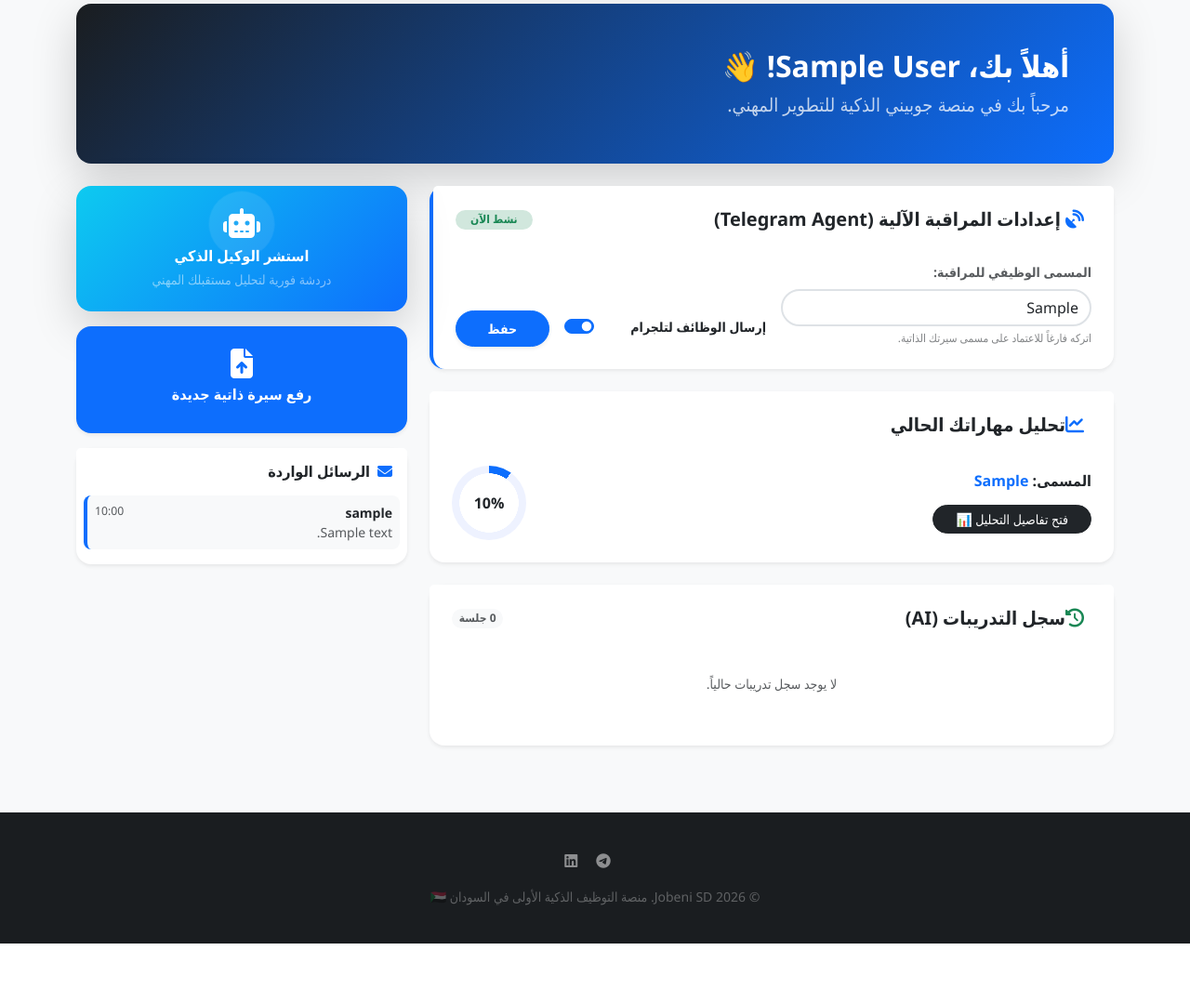
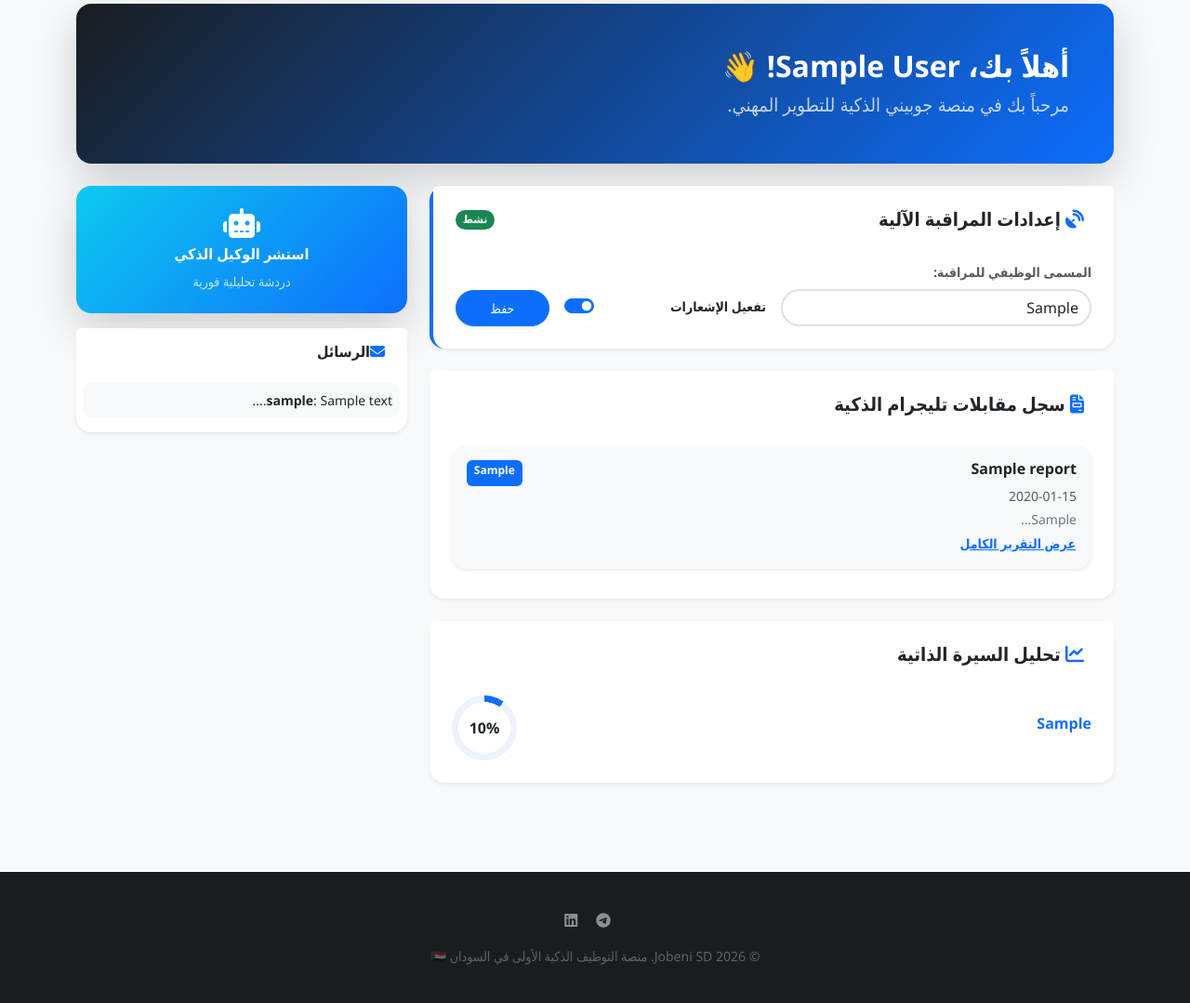
Before and after one commit to FlutterPro2024/Jobeni-SD, a Flask app: page /dashboard in a window 1280 px wide. Shown: the part 193-1272 px from the top of the page at 93% size. Before the commit the page ends 1208 px from the top, so only its background shows below. Run offline with Flask 3, Linux system fonts and the light colour scheme; a user stored in the database is signed in; tables that the repository leaves empty hold one stand-in row (values such as "Sample post"); one stand-in notice (Sample message) is shown; a database or web service that is not in the repository returns one stand-in record (values such as "Sample title"); data that the repository does not hold is empty; parts of the project's set-up code (start-up, migrations or seed data) failed here and were passed over.

Commit message:
Integrated Interview Reporting: Models, Bot, and Dashboard complete

```diff
--- a/app/templates/dashboard.html
+++ b/app/templates/dashboard.html
@@ -14,31 +14,25 @@
         <div class="col-lg-8">
             <div class="card border-0 shadow-sm rounded-4 bg-white mb-4 border-start border-primary border-4">
                 <div class="card-header bg-white border-0 pt-4 px-4 d-flex justify-content-between align-items-center">
-                    <h5 class="fw-bold mb-0 text-dark">
-                        <i class="fas fa-satellite-dish text-primary me-2"></i> إعدادات المراقبة الآلية (Telegram Agent)
-                    </h5>
-                    {% if current_user.agent_enabled %}
-                        <span class="badge bg-success-soft text-success rounded-pill px-3">نشط الآن</span>
-                    {% else %}
-                        <span class="badge bg-secondary-soft text-muted rounded-pill px-3">متوقف</span>
-                    {% endif %}
+                    <h5 class="fw-bold mb-0 text-dark"><i class="fas fa-satellite-dish text-primary me-2"></i> إعدادات المراقبة الآلية</h5>
+                    <span class="badge {% if current_user.agent_enabled %}bg-success{% else %}bg-secondary{% endif %} rounded-pill">
+                        {{ 'نشط' if current_user.agent_enabled else 'متوقف' }}
+                    </span>
                 </div>
                 <div class="card-body p-4">
                     <form action="{{ url_for('auth.update_agent_settings') }}" method="POST" class="row align-items-end g-3">
                         <div class="col-md-6">
                             <label class="form-label small fw-bold text-muted">المسمى الوظيفي للمراقبة:</label>
-                            <input type="text" name="agent_query" class="form-control rounded-pill shadow-none border-2"
-                                   placeholder="مثلاً: Petroleum Engineer" value="{{ current_user.agent_query or '' }}">
-                            <div class="form-text fs-xs opacity-75">اتركه فارغاً للاعتماد على مسمى سيرتك الذاتية.</div>
+                            <input type="text" name="agent_query" class="form-control rounded-pill border-2" placeholder="مثلاً: Cloud Architect" value="{{ current_user.agent_query or '' }}">
                         </div>
                         <div class="col-md-4 py-2">
                             <div class="form-check form-switch">
                                 <input class="form-check-input" type="checkbox" name="agent_enabled" id="agentSwitch" {% if current_user.agent_enabled %}checked{% endif %}>
-                                <label class="form-check-label small fw-bold" for="agentSwitch">إرسال الوظائف لتلجرام</label>
+                                <label class="form-check-label small fw-bold" for="agentSwitch">تفعيل الإشعارات</label>
                             </div>
                         </div>
                         <div class="col-md-2">
-                            <button type="submit" class="btn btn-primary w-100 rounded-pill btn-sm py-2 shadow-sm fw-bold">حفظ</button>
+                            <button type="submit" class="btn btn-primary w-100 rounded-pill btn-sm py-2 shadow-sm">حفظ</button>
                         </div>
                     </form>
                 </div>
@@ -46,106 +40,75 @@
 
             <div class="card border-0 shadow-sm rounded-4 bg-white mb-4">
                 <div class="card-header bg-white border-0 pt-4 px-4">
-                    <h5 class="fw-bold mb-0"><i class="fas fa-chart-line text-primary me-2"></i>تحليل مهاراتك الحالي</h5>
+                    <h5 class="fw-bold mb-0 text-dark"><i class="fas fa-file-invoice text-primary me-2"></i> سجل مقابلات تليجرام الذكية</h5>
+                </div>
+                <div class="card-body p-4">
+                    {% if current_user.interview_reports %}
+                        <div class="list-group list-group-flush">
+                            {% for report in current_user.interview_reports[::-1][:5] %}
+                            <div class="list-group-item border-0 bg-light rounded-4 mb-2 p-3 shadow-sm">
+                                <div class="d-flex justify-content-between">
+                                    <h6 class="fw-bold">{{ report.job_title }}</h6>
+                                    <span class="badge bg-primary">{{ report.score }}</span>
+                                </div>
+                                <p class="small text-muted mb-1">{{ report.created_at.strftime('%Y-%m-%d') }}</p>
+                                <div class="small text-secondary text-truncate">{{ report.full_report[:100] }}...</div>
+                                <button class="btn btn-link btn-sm p-0 mt-1 fw-bold" onclick="alert(`{{ report.full_report }}`)">عرض التقرير الكامل</button>
+                            </div>
+                            {% endfor %}
+                        </div>
+                    {% else %}
+                        <p class="text-center text-muted small">لا توجد تقارير مقابلة محفوظة. ابدأ مقابلة من تليجرام الآن!</p>
+                    {% endif %}
+                </div>
+            </div>
+
+            <div class="card border-0 shadow-sm rounded-4 bg-white mb-4">
+                <div class="card-header bg-white border-0 pt-4 px-4">
+                    <h5 class="fw-bold mb-0 text-dark"><i class="fas fa-chart-line text-primary me-2"></i> تحليل السيرة الذاتية</h5>
                 </div>
                 <div class="card-body p-4">
                     {% set latest_cv = current_user.cvs[-1] if current_user.cvs else None %}
                     {% if latest_cv %}
-                    <div class="d-flex align-items-center justify-content-between flex-wrap gap-3">
-                        <div class="flex-grow-1">
-                            <h6 class="fw-bold mb-1">المسمى: <span class="text-primary">{{ latest_cv.profession }}</span></h6>
-                            <div class="mb-3 mt-2">
-                                {% for skill in latest_cv.skills %}
-                                <span class="badge bg-light text-primary rounded-pill px-3 py-2 mb-1 border">{{ skill }}</span>
-                                {% endfor %}
-                            </div>
-                            <a href="{{ url_for('search.skill_analysis') }}" class="btn btn-sm btn-dark rounded-pill px-4">فتح تفاصيل التحليل 📊</a>
+                    <div class="d-flex align-items-center justify-content-between">
+                        <div>
+                            <h6 class="fw-bold text-primary">{{ latest_cv.profession }}</h6>
+                            {% for skill in latest_cv.skills %}
+                            <span class="badge bg-light text-primary border rounded-pill me-1">{{ skill }}</span>
+                            {% endfor %}
                         </div>
                         <div class="circular-progress" style="--value:{{ latest_cv.score or 0 }}">
                             <span class="fw-bold">{{ latest_cv.score or 0 }}%</span>
                         </div>
                     </div>
                     {% else %}
-                    <div class="text-center py-3">
-                        <p class="text-muted">لم تقم برفع سيرتك الذاتية بعد.</p>
-                        <a href="{{ url_for('cv.upload_cv') }}" class="btn btn-primary btn-sm rounded-pill px-4">ارفعها الآن</a>
-                    </div>
-                    {% endif %}
-                </div>
-            </div>
-
-            <div class="card border-0 shadow-sm rounded-4 bg-white">
-                <div class="card-header bg-white border-0 pt-4 px-4 d-flex justify-content-between align-items-center">
-                    <h5 class="fw-bold mb-0"><i class="fas fa-history text-success me-2"></i>سجل التدريبات (AI)</h5>
-                    <span class="badge bg-light text-muted rounded-pill">{{ sessions|length }} جلسة</span>
-                </div>
-                <div class="card-body">
-                    {% if sessions %}
-                    <div class="table-responsive">
-                        <table class="table table-hover align-middle border-0">
-                            <tbody>
-                                {% for session in sessions[::-1][:5] %}
-                                <tr>
-                                    <td>
-                                        <div class="fw-bold text-dark">تدريب {{ session.skill_name }}</div>
-                                        <small class="text-muted">{{ session.created_at.strftime('%Y-%m-%d') }}</small>
-                                    </td>
-                                    <td class="text-start">
-                                        <a href="{{ url_for('search.interview_prep', skill=session.skill_name) }}" class="btn btn-sm btn-outline-primary rounded-circle"><i class="fas fa-eye"></i></a>
-                                        <form action="{{ url_for('search.delete_session', session_id=session.id) }}" method="POST" class="d-inline" onsubmit="return confirm('حذف الجلسة؟')">
-                                            <button type="submit" class="btn btn-sm btn-outline-danger rounded-circle ms-1"><i class="fas fa-trash"></i></button>
-                                        </form>
-                                    </td>
-                                </tr>
-                                {% endfor %}
-                            </tbody>
-                        </table>
-                    </div>
-                    {% else %}
-                    <p class="text-center text-muted py-4 small">لا يوجد سجل تدريبات حالياً.</p>
+                    <div class="text-center py-2"><a href="{{ url_for('cv.upload_cv') }}" class="btn btn-sm btn-primary rounded-pill">ارفع CV الآن</a></div>
                     {% endif %}
                 </div>
             </div>
         </div>
 
-        <div class="col-lg-4 text-center">
+        <div class="col-lg-4">
             <div class="row g-3">
                 <div class="col-12">
-                    <a href="{{ url_for('chat.open_chat', job_id=0, recipient_id=0) }}" class="card border-0 shadow-lg rounded-4 p-4 text-decoration-none ai-card transition-hover">
-                        <div class="ai-icon-container mb-2">
-                            <i class="fas fa-robot fa-2x text-white"></i>
-                            <div class="pulse-ring"></div>
-                        </div>
-                        <h6 class="fw-bold text-white mb-1">استشر الوكيل الذكي</h6>
-                        <small class="text-white-50">دردشة فورية لتحليل مستقبلك المهني</small>
+                    <a href="{{ url_for('chat.open_chat', job_id=0, recipient_id=0) }}" class="card border-0 shadow-lg rounded-4 p-4 text-decoration-none ai-card text-center text-white">
+                        <i class="fas fa-robot fa-2x mb-2"></i>
+                        <h6 class="fw-bold">استشر الوكيل الذكي</h6>
+                        <small class="opacity-75">دردشة تحليلية فورية</small>
                     </a>
                 </div>
-
-                <div class="col-12">
-                    <a href="{{ url_for('cv.upload_cv') }}" class="card border-0 shadow-sm rounded-4 p-4 bg-primary text-white text-decoration-none transition-hover shadow">
-                        <i class="fas fa-file-upload fa-2x mb-2"></i>
-                        <h6 class="fw-bold">رفع سيرة ذاتية جديدة</h6>
-                    </a>
-                </div>
-
-                <div class="col-12">
-                    <div class="card border-0 shadow-sm rounded-4 bg-white text-end">
-                        <div class="card-header bg-white border-0 pt-3 px-3">
-                            <h6 class="fw-bold mb-0 text-dark"><i class="fas fa-envelope text-primary ms-2"></i>الرسائل الواردة</h6>
+                <div class="col-12 text-end">
+                    <div class="card border-0 shadow-sm rounded-4 bg-white">
+                        <div class="card-header bg-white border-0 pt-3">
+                            <h6 class="fw-bold text-dark"><i class="fas fa-envelope text-primary me-2"></i>الرسائل</h6>
                         </div>
                         <div class="card-body p-2">
-                            {% for msg in messages[::-1][:3] %}
-                            <a href="{{ url_for('chat.open_chat', job_id=msg.job_id or 0, recipient_id=msg.sender_id) }}" class="text-decoration-none">
-                                <div class="p-2 mb-2 bg-light rounded-3 small border-start border-primary border-4 chat-item">
-                                    <div class="d-flex justify-content-between">
-                                        <strong class="text-dark">{{ msg.author.username if msg.sender_id != 0 else 'مساعد جوبيني الذكي' }}</strong>
-                                        <small class="text-muted">{{ msg.timestamp.strftime('%H:%M') }}</small>
-                                    </div>
-                                    <div class="text-muted text-truncate">{{ msg.body }}</div>
+                            {% for msg in current_user.received_messages[::-1][:3] %}
+                                <div class="p-2 mb-2 bg-light rounded-3 small">
+                                    <strong>{{ msg.author.username }}</strong>: {{ msg.body[:30] }}...
                                 </div>
-                            </a>
                             {% else %}
-                            <p class="text-muted small py-3 mb-0">لا توجد رسائل جديدة.</p>
+                                <p class="text-muted small p-2">لا رسائل.</p>
                             {% endfor %}
                         </div>
                     </div>
@@ -156,15 +119,8 @@
 </div>
 
 <style>
-    .circular-progress { width: 80px; height: 80px; background: radial-gradient(closest-side, white 79%, transparent 80% 100%), conic-gradient(#0d6efd calc(var(--value) * 1%), #eef2ff 0); border-radius: 50%; display: flex; align-items: center; justify-content: center; }
-    .transition-hover:hover { transform: translateY(-5px); transition: 0.3s; box-shadow: 0 10px 20px rgba(0,0,0,0.1) !important; }
-    .ai-card { background: linear-gradient(135deg, #0dcaf0 0%, #0d6efd 100%); overflow: hidden; position: relative; }
-    .ai-icon-container { position: relative; z-index: 1; }
-    .pulse-ring { position: absolute; top: 50%; left: 50%; transform: translate(-50%, -50%); width: 40px; height: 40px; background: rgba(255, 255, 255, 0.2); border-radius: 50%; animation: pulse 2s infinite; }
-    @keyframes pulse { 0% { transform: translate(-50%, -50%) scale(1); opacity: 1; } 100% { transform: translate(-50%, -50%) scale(2.5); opacity: 0; } }
-    .bg-success-soft { background-color: #d1e7dd; }
-    .bg-secondary-soft { background-color: #f8f9fa; }
-    .chat-item:hover { background-color: #f1f5f9 !important; }
-    .fs-xs { font-size: 0.75rem; }
+    .circular-progress { width: 70px; height: 70px; background: radial-gradient(closest-side, white 79%, transparent 80% 100%), conic-gradient(#0d6efd calc(var(--value) * 1%), #eef2ff 0); border-radius: 50%; display: flex; align-items: center; justify-content: center; }
+    .ai-card { background: linear-gradient(135deg, #0dcaf0 0%, #0d6efd 100%); transition: 0.3s; }
+    .ai-card:hover { transform: translateY(-5px); }
 </style>
 {% endblock %}
```
Also changed, not shown: app/models.py (+12 -4 lines), app/telegram_bot.py (+45 -97 lines).
